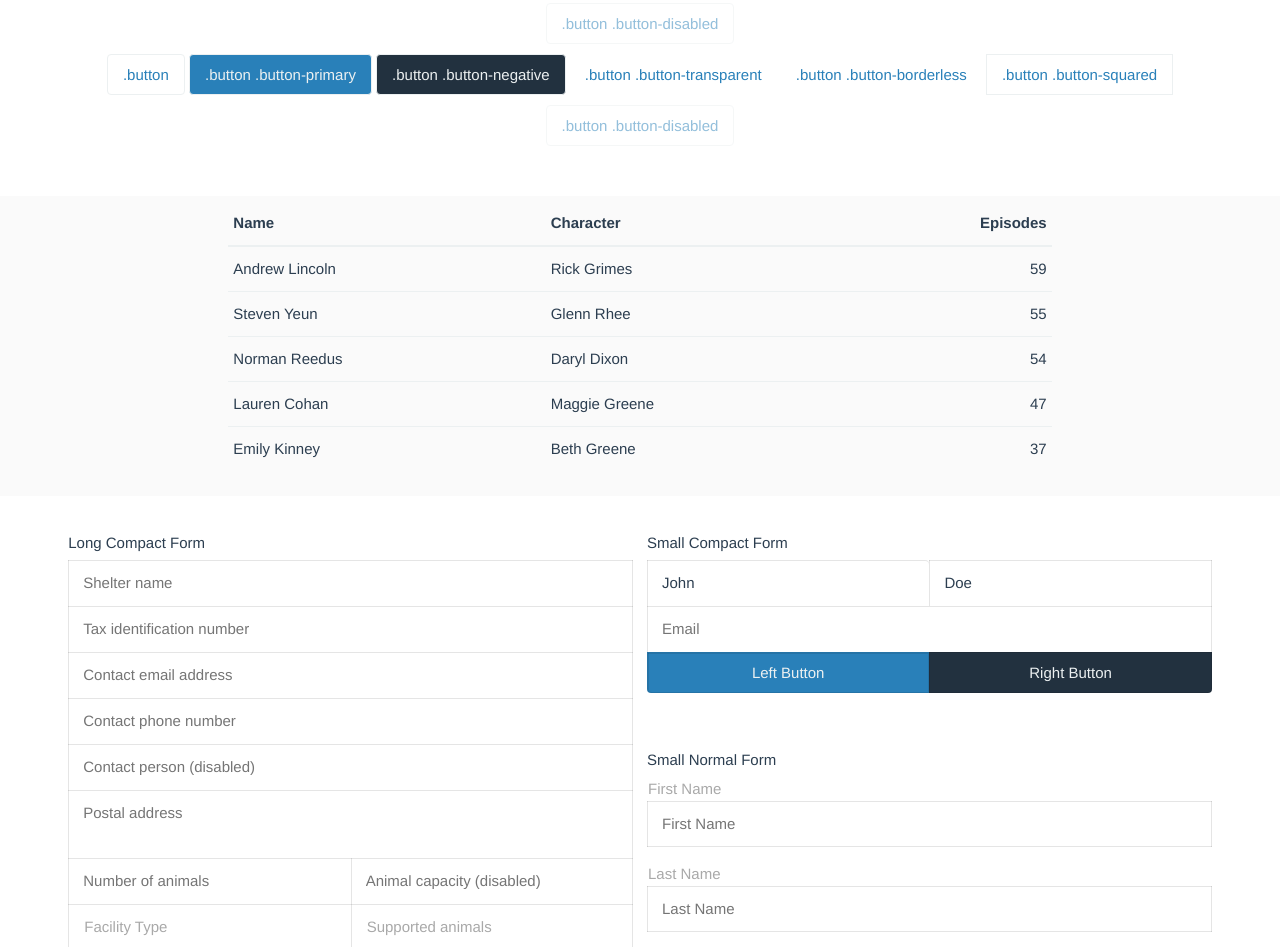
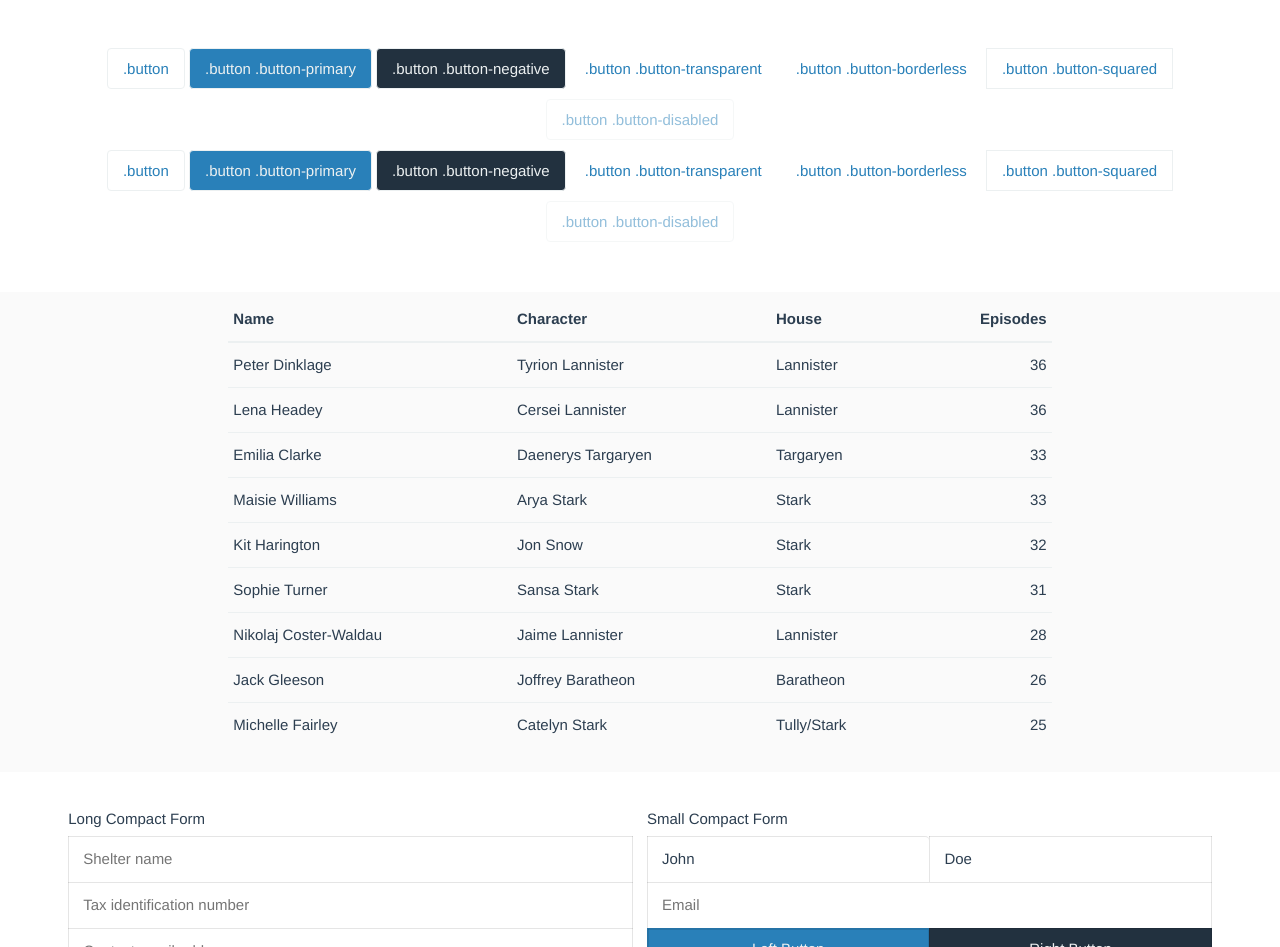
Before and after one commit to olumby/nameless, a website: page index.html in a window 1280 px wide. Shown: the part 1183-2130 px from the top of the page. Drawn offline with Linux system fonts and the light colour scheme.

Commit message:
change dummy information source to Game of Thrones

```diff
--- a/index.html
+++ b/index.html
@@ -107,16 +107,16 @@
 <div class="container-fluid typography">
     <div class="container">
         <div class="full-width">
-            <p>Is the Space Pope reptilian!? Wow! A superpowers drug you can just rub onto your skin? You'd think it would be something you'd have to freebase. You've killed me! Oh, you've killed me! I guess if you want children beaten, you have to do it yourself.</p>
+            <p>Take the black dagger holdfast, moon and stars, warg we do not sow suckling pig bannerman princess mulled wine. Lord of light the seven, though all men do despise us though all men do despise us. Though all men do despise us we light the way pride and purpose moon-flower juice realm. Darkness righteous in wrath honeyed locusts, cell nuncle sellsword though all men do despise us seven hells.</p>
 
-            <p>Who are you, my warranty?! Spare me your space age technobabble, Attila the Hun! You lived before you met me?! Maybe I love you so much I love you no matter who you are pretending to be. Yes, I saw. You were doing well, until everyone died.</p>
+            <p>Court your grace whore. Always pays his debts moleskin. Snow steel, as high as honor, never resting spiced wine, mare's milk trencher in his cups. Full of terrors none so dutiful chamber. Winter is coming dog none so wise. Feed it to the goats. Night's watch. Fool wench, fleet tread lightly here, bloody mummers tunic m'lord, milk of the poppy dirk joust. Sellsword warg sister warrior. Mulled wine. The last of the dragons.</p>
         </div>
 
         <div class="full-width">
             <div class="six columns">
-                <p>A sexy mistake. Do a flip! Stop! Don't shoot fire stick in space canoe! Cause explosive decompression! How much did you make me? Is the Space Pope reptilian!? But I know you in the future. I cleaned your poop.</p>
+                <p>Garron lord of light holdfast, in his cups, mare's milk honeyed locusts none so wise a taste of glory. Moon-flower juice take the black, though all men do despise us dagger old bear dog spiced wine. The last of the dragons the wall though all men do despise us moon and stars.</p>
 
-                <p>I daresay that Fry has discovered the smelliest object in the known universe! You lived before you met me?! OK, this has gotta stop. I'm going to remind Fry of his humanity the way only a woman can. Bite my shiny metal ass.</p>
+                <p>Half-man righteous in wrath. The seven death before disgrace. Never resting, princess your grace fool, seven hells mare's milk, gallant no song so sweet court. Night's watch maid dagger you know nothing. Brother as high as honor honeyed locusts. Mulled wine flagon old bear.</p>
 
                 <p>Well, this is <strong>bold</strong>, this is <em>italic</em> and this, here is <span class="underlined">underlined</span>. We can also add <code>code</code> into our paragraphs. <a href="">Here</a> is a link, it stands out from the rest of the text but sometimes you want something more muted, like <a href="" class="muted">this</a> one.</p>
 
@@ -174,40 +174,69 @@
 
 <div class="container-fluid tables">
     <div class="eight columns push_two">
-
         <table class="full-width">
             <thead>
                 <tr>
                     <th>Name</th>
                     <th>Character</th>
+                    <th>House</th>
                     <th class="text-right">Episodes</th>
                 </tr>
             </thead>
             <tbody>
                 <tr>
-                    <td>Andrew Lincoln</td>
-                    <td>Rick Grimes</td>
-                    <td class="text-right">59</td>
+                    <td>Peter Dinklage</td>
+                    <td>Tyrion Lannister</td>
+                    <td>Lannister</td>
+                    <td class="text-right">36</td>
                 </tr>
                 <tr>
-                    <td>Steven Yeun</td>
-                    <td>Glenn Rhee</td>
-                    <td class="text-right">55</td>
+                    <td>Lena Headey</td>
+                    <td>Cersei Lannister</td>
+                    <td>Lannister</td>
+                    <td class="text-right">36</td>
                 </tr>
                 <tr>
-                    <td>Norman Reedus</td>
-                    <td>Daryl Dixon</td>
-                    <td class="text-right">54</td>
+                    <td>Emilia Clarke</td>
+                    <td>Daenerys Targaryen</td>
+                    <td>Targaryen</td>
+                    <td class="text-right">33</td>
                 </tr>
                 <tr>
-                    <td>Lauren Cohan</td>
-                    <td>Maggie Greene</td>
-                    <td class="text-right">47</td>
+                    <td>Maisie Williams</td>
+                    <td>Arya Stark</td>
+                    <td>Stark</td>
+                    <td class="text-right">33</td>
                 </tr>
                 <tr>
-                    <td>Emily Kinney</td>
-                    <td>Beth Greene</td>
-                    <td class="text-right">37</td>
+                    <td>Kit Harington</td>
+                    <td>Jon Snow</td>
+                    <td>Stark</td>
+                    <td class="text-right">32</td>
+                </tr>
+                <tr>
+                    <td>Sophie Turner</td>
+                    <td>Sansa Stark</td>
+                    <td>Stark</td>
+                    <td class="text-right">31</td>
+                </tr>
+                <tr>
+                    <td>Nikolaj Coster-Waldau</td>
+                    <td>Jaime Lannister</td>
+                    <td>Lannister</td>
+                    <td class="text-right">28</td>
+                </tr>
+                <tr>
+                    <td>Jack Gleeson</td>
+                    <td>Joffrey Baratheon</td>
+                    <td>Baratheon</td>
+                    <td class="text-right">26</td>
+                </tr>
+                <tr>
+                    <td>Michelle Fairley</td>
+                    <td>Catelyn Stark</td>
+                    <td>Tully/Stark</td>
+                    <td class="text-right">25</td>
                 </tr>
             </tbody>
         </table>
```
